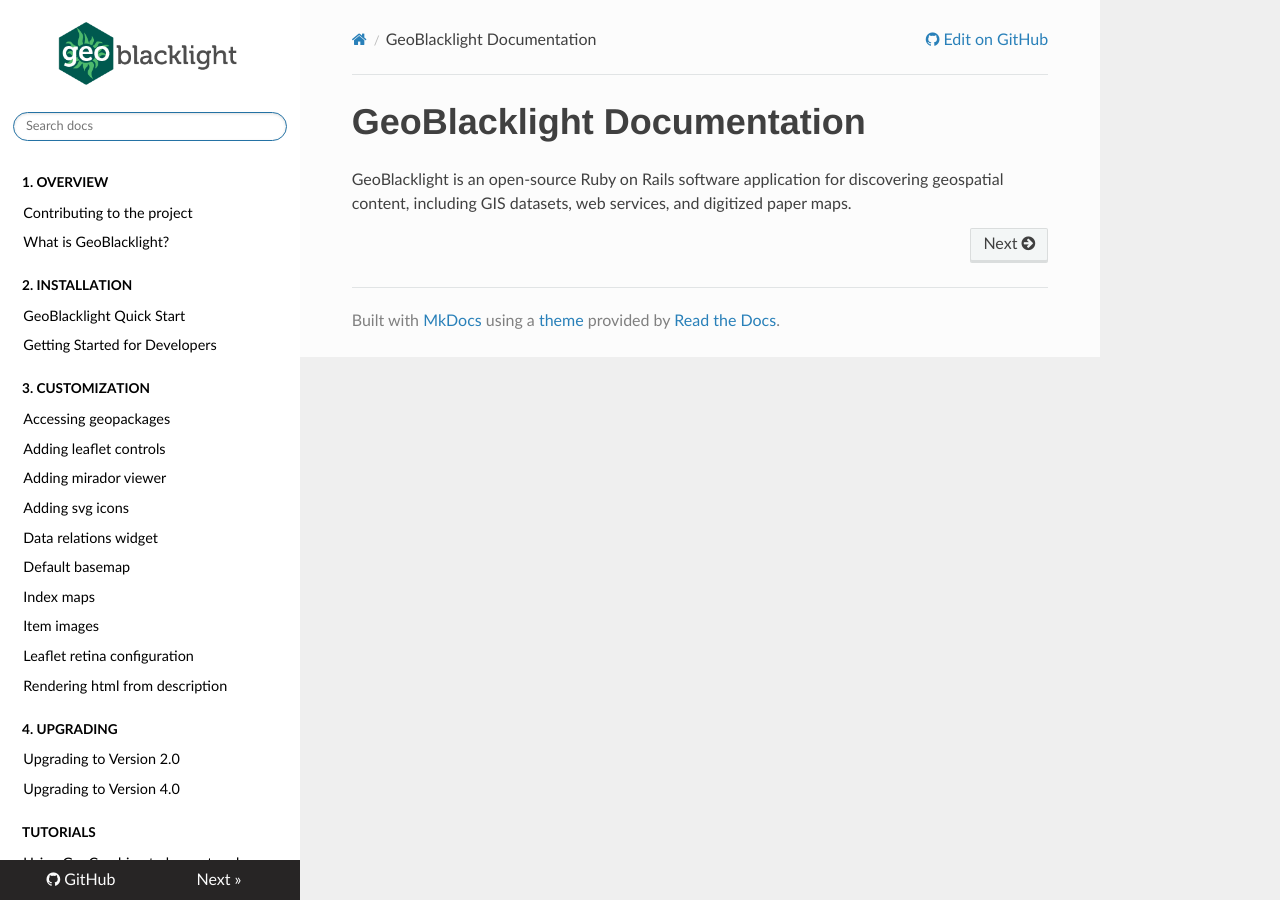
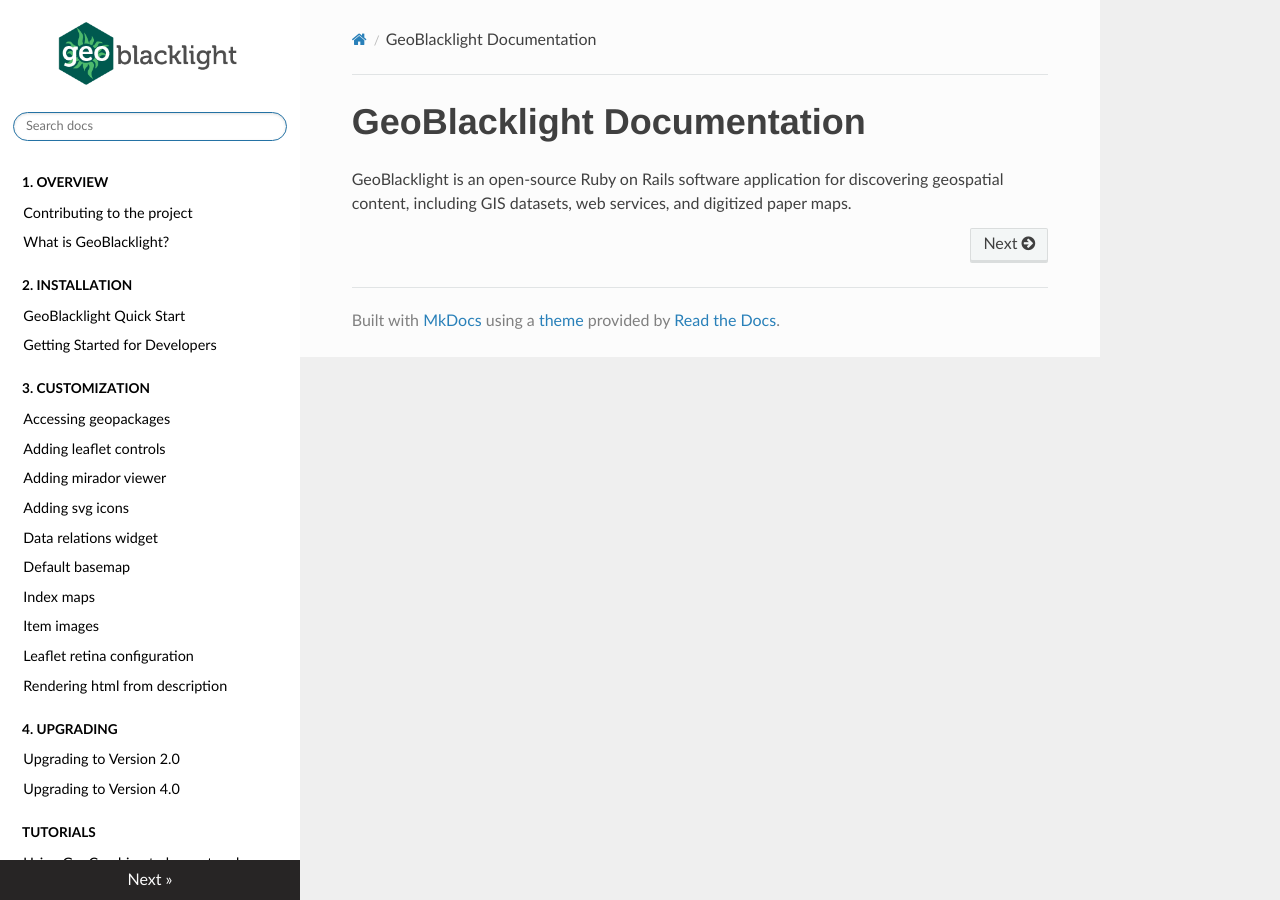
Before and after one commit to geoblacklight/docs-archive, an MkDocs documentation site: the page built from docs/index.md, in a window 1280 px wide. Built offline with MkDocs 1.6.1, drawn with Linux system fonts in a browser that asks for light colours; nearby versions of some CDN libraries; part of the change alters nothing that is shown.

Commit message:
Update mkdocs.yml
remove GitHub link as it goes to the wrong branch

```diff
--- a/mkdocs.yml
+++ b/mkdocs.yml
@@ -1,6 +1,6 @@
 site_name: GeoBlacklight Documentation
 site_url: https://geoblacklight.org/docs
-repo_url: https://github.com/geoblacklight/docs
+#repo_url: https://github.com/geoblacklight/docs
 theme:
      name: readthedocs
      logo: img/geoblacklight-logo-small@2x.png
```
